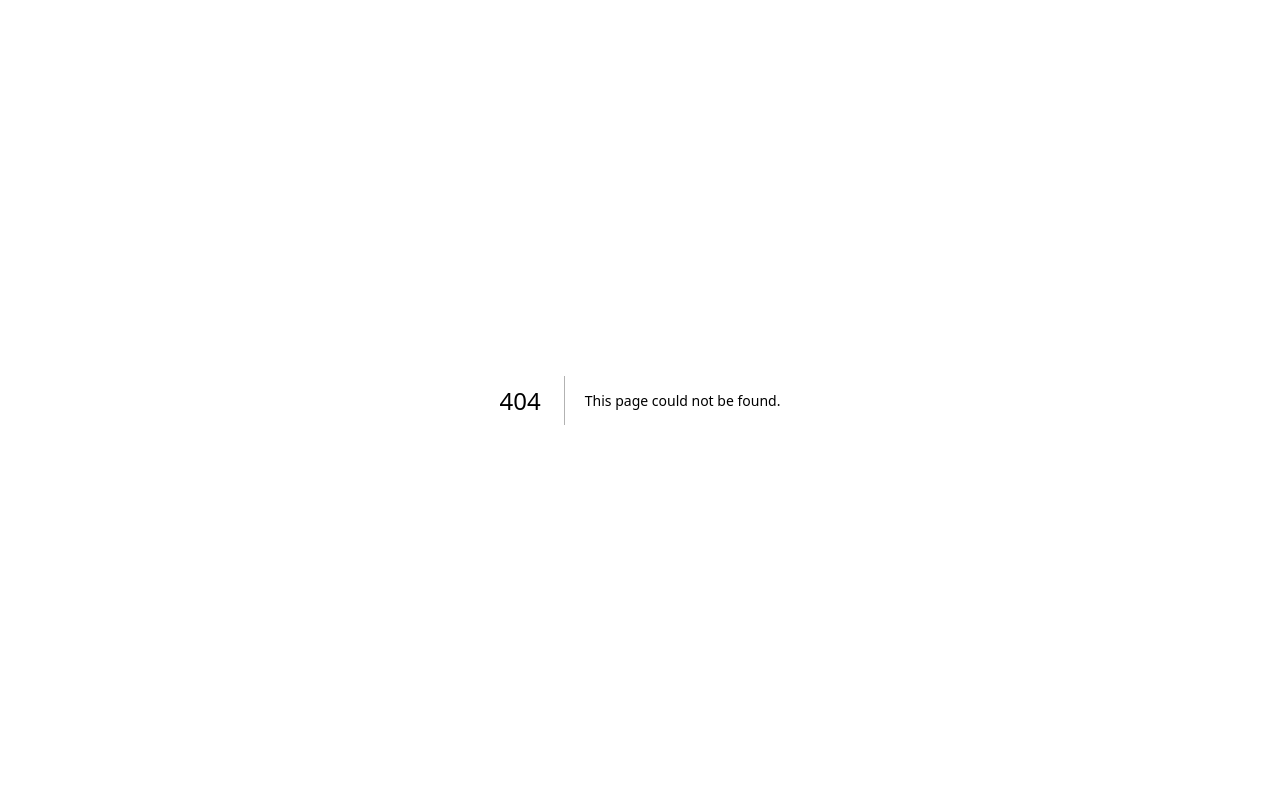
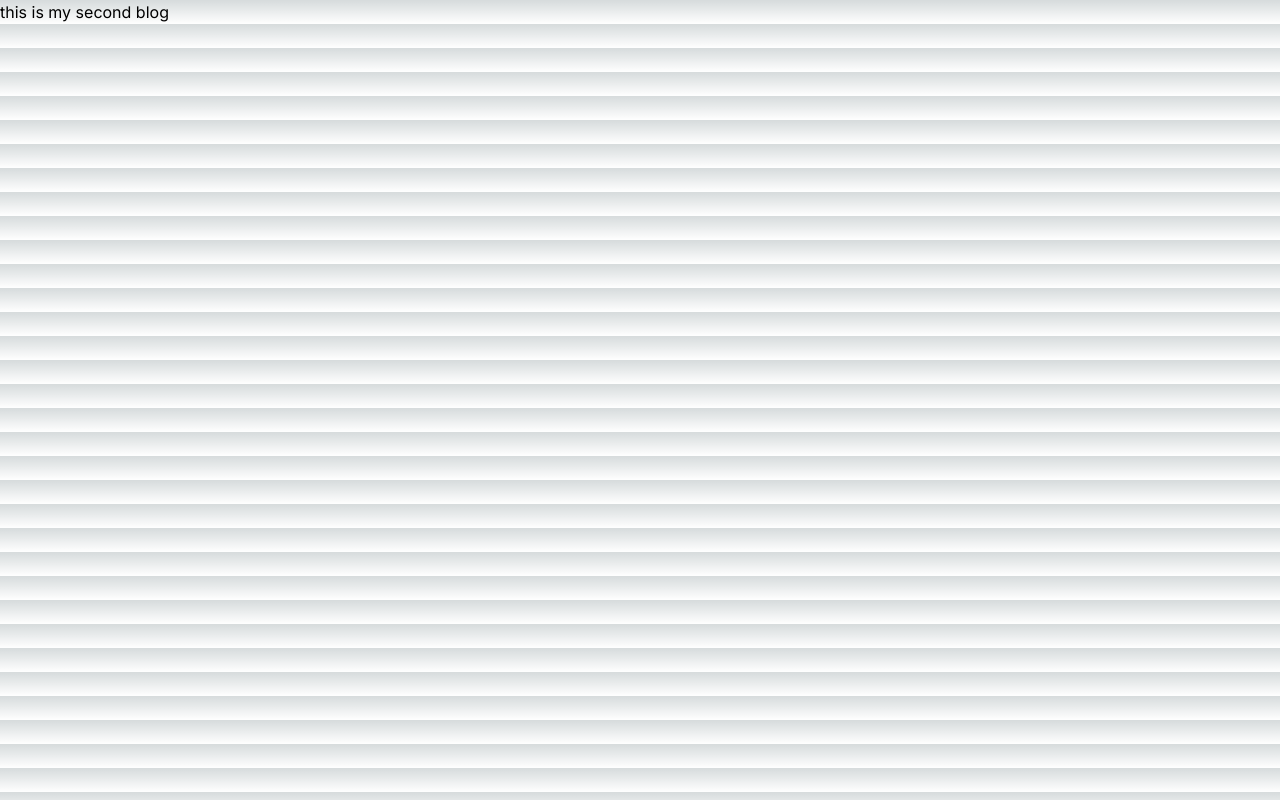
Before and after one commit to MeCode50/learning, a Next.js app: page /blog/second in a window 1280 px wide. Before the commit this address had no page. Built offline with nearby package versions, Linux system fonts and the light colour scheme.

Commit message:
understood nested routing by creating two folders in blog folder

```diff
--- /dev/null
+++ b/app/blog/first/page.tsx
@@ -0,0 +1,3 @@
+export default function FirstBlog() {
+  return <h1>this is my first blog</h1>;
+}
--- /dev/null
+++ b/app/blog/page.tsx
@@ -0,0 +1,3 @@
+export default function Blog () {
+    return <h1>this is my blog</h1>
+}
--- /dev/null
+++ b/app/blog/second/page.tsx
@@ -0,0 +1,3 @@
+export default function SecondBlog() {
+  return <h1>this is my second blog</h1>;
+}
```
